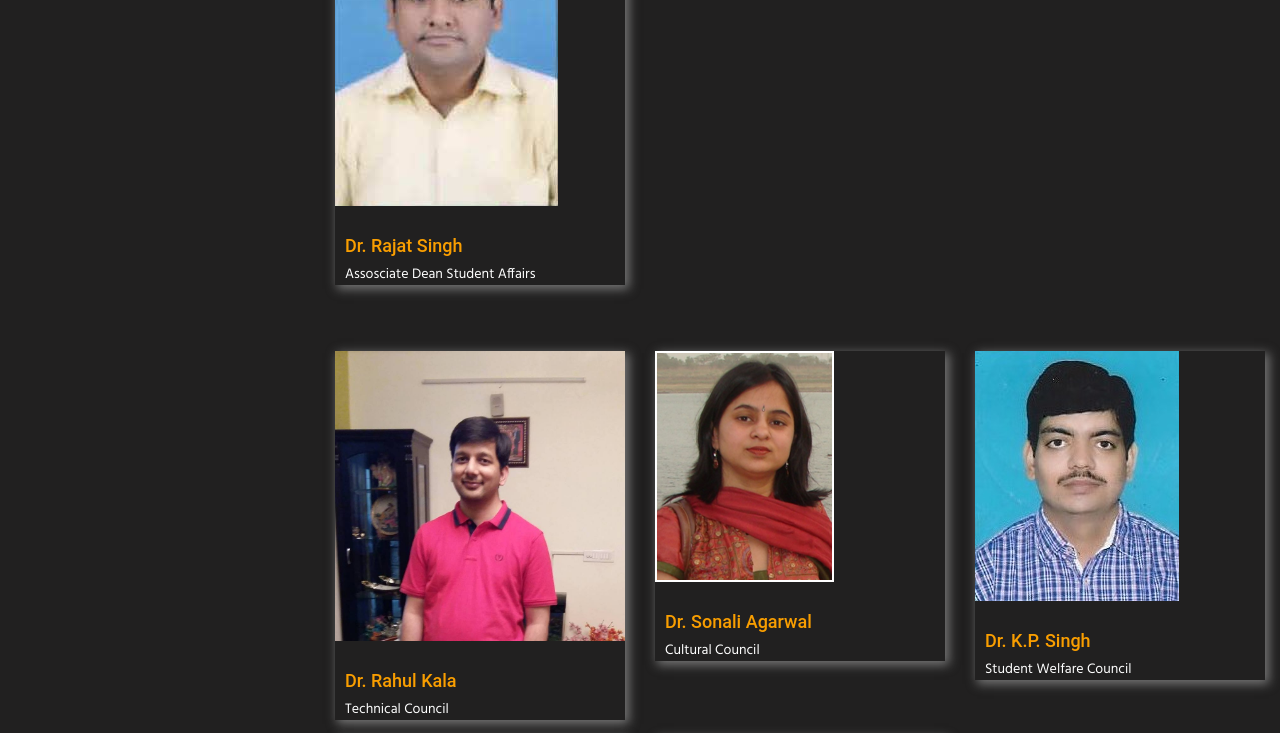
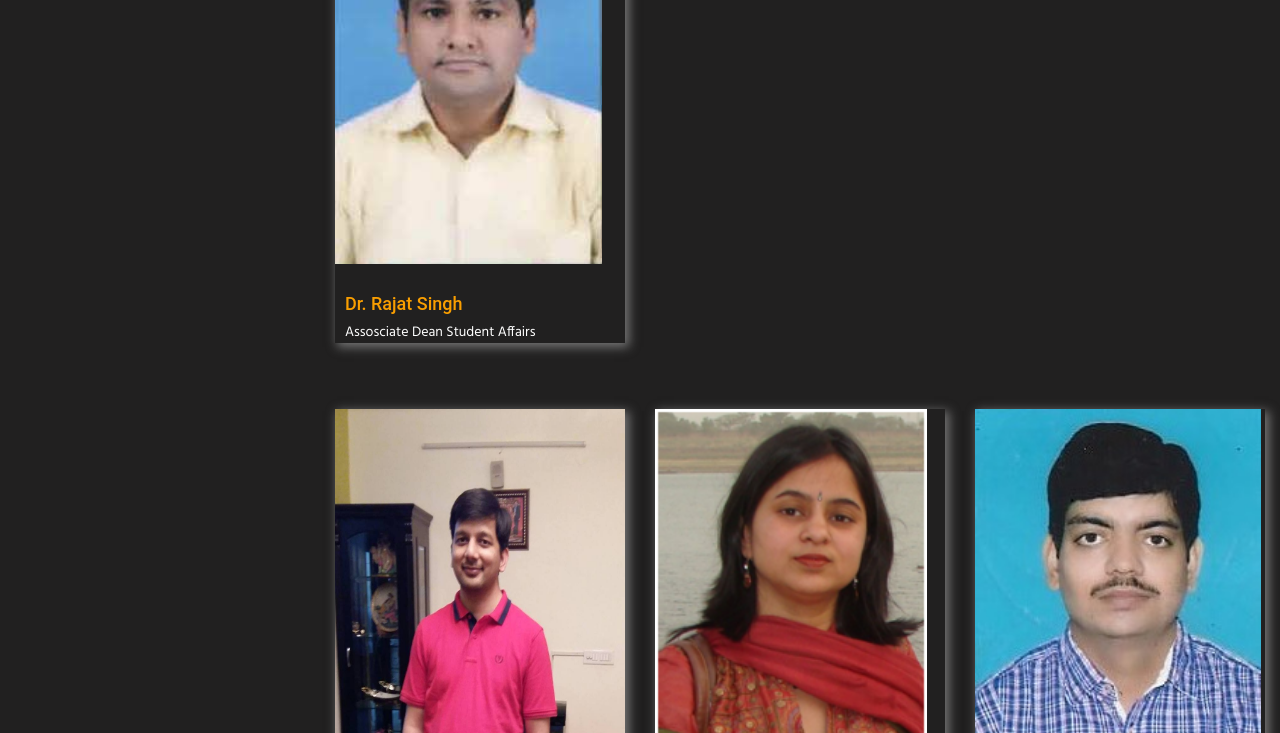
Before and after one commit to Ace-Bansal/GymkhanaWebsite, a plain HTML site: page team.html in a window 1280 px wide. Shown: the part 246-979 px from the top of the page. Drawn offline with Linux system fonts and the light colour scheme.

Commit message:
fixed-height of images

```diff
--- a/css/team.css
+++ b/css/team.css
@@ -65,3 +65,8 @@ License URL: https://creativecommons.org/licenses/by/4.0/
 		margin: 0 auto;
 	}
 }
+
+/*fix height for Faculty-advisor-pic*/
+img.Faculty-advisor-pic {
+	height: 351px;
+}
```
